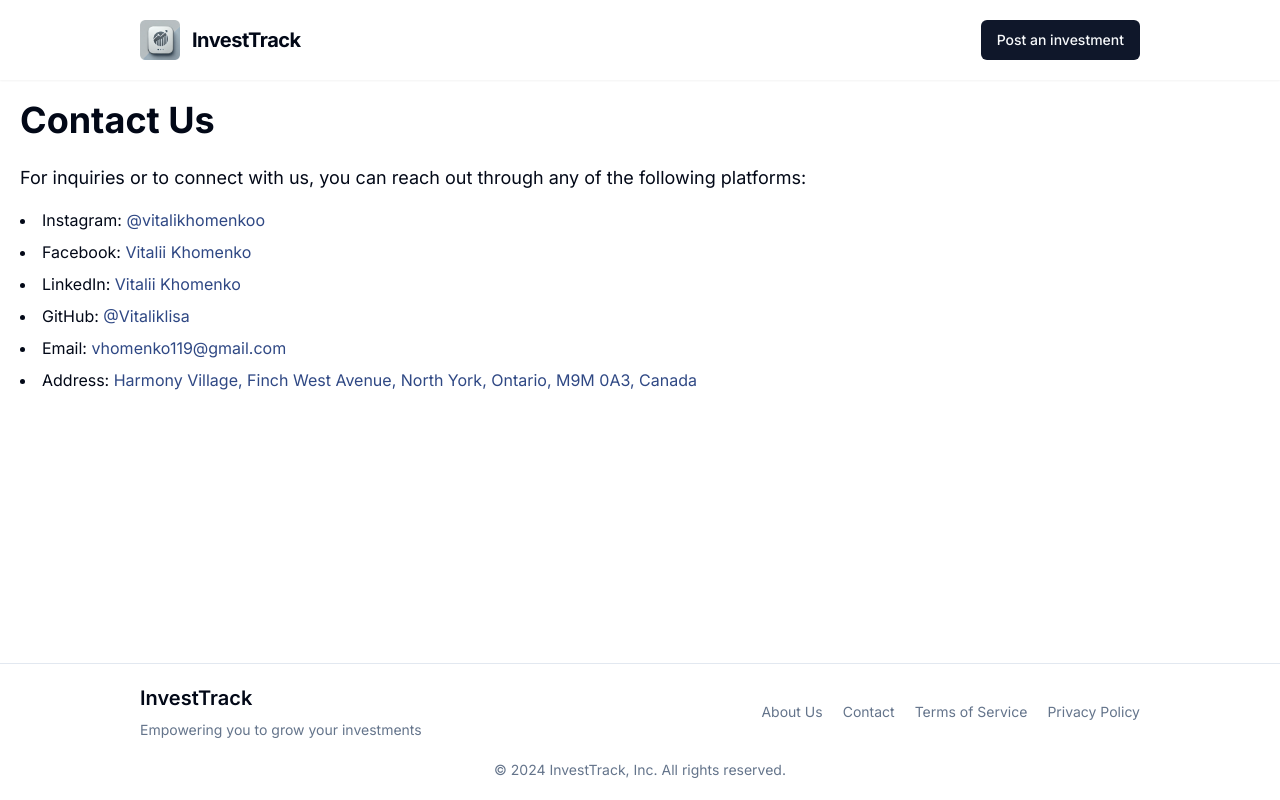
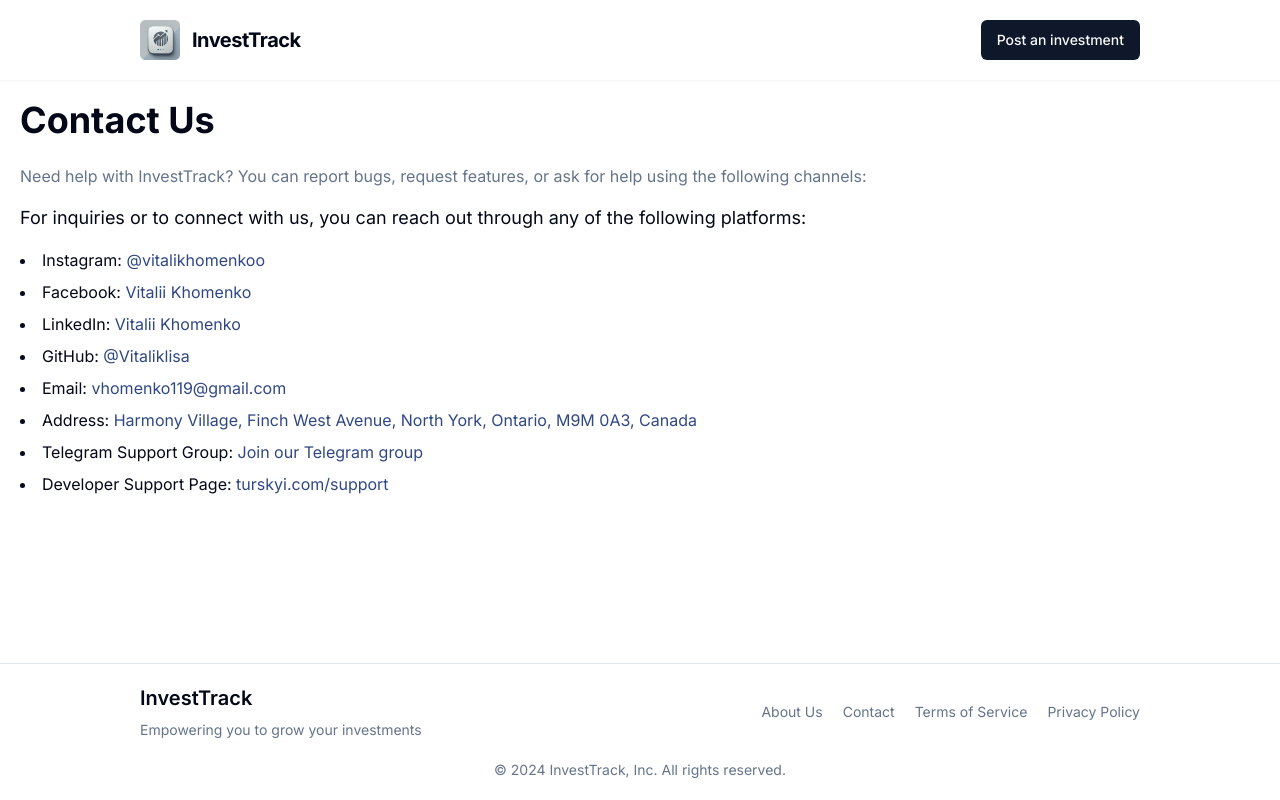
Before and after one commit to Turskyi/nextjs-investtrack, a Next.js app: page /contact in a window 1280 px wide. Built offline with nearby package versions, Linux system fonts and the light colour scheme; no server answers.

Commit message:
:bug: Updates version in package.json and enhances contact page with support information

```diff
--- a/package.json
+++ b/package.json
@@ -1,6 +1,6 @@
 {
   "name": "nextjs-investtrack",
-  "version": "0.1.0",
+  "version": "1.0.5",
   "private": true,
   "scripts": {
     "dev": "next dev",
@@ -49,5 +49,8 @@
     "prettier-plugin-tailwindcss": "^0.6.8",
     "tailwindcss": "^3.4.1",
     "typescript": "^5"
+  },
+  "prettier": {
+    "singleQuote": true
   }
 }
--- a/src/app/contact/page.tsx
+++ b/src/app/contact/page.tsx
@@ -15,6 +15,9 @@ export default function ContactUs() {
 
       <main className="container mx-auto">
         <h1 className="mb-6 text-4xl font-bold">Contact Us</h1>
+        <p className="mb-4 text-md text-muted-foreground">
+          Need help with InvestTrack? You can report bugs, request features, or ask for help using the following channels:
+        </p>
         <section className="mb-6">
           <p className="mb-4 text-lg">
             For inquiries or to connect with us, you can reach out through any
@@ -81,6 +84,28 @@ export default function ContactUs() {
                 0A3, Canada
               </span>
             </li>
+            <li className="mb-2">
+              Telegram Support Group:{" "}
+              <Link
+                className="text-accent hover:underline"
+                target="_blank"
+                rel="noopener noreferrer"
+                href="https://t.me/+rkZH9QPzYOpjNTQy"
+              >
+                Join our Telegram group
+              </Link>
+            </li>
+            <li className="mb-2">
+              Developer Support Page:{" "}
+              <Link
+                className="text-accent hover:underline"
+                target="_blank"
+                rel="noopener noreferrer"
+                href="https://turskyi.com/#/support"
+              >
+                turskyi.com/support
+              </Link>
+            </li>
           </ul>
         </section>
       </main>
```
Also changed, not shown: src/app/privacy-android/page.tsx (+17 -17 lines).
